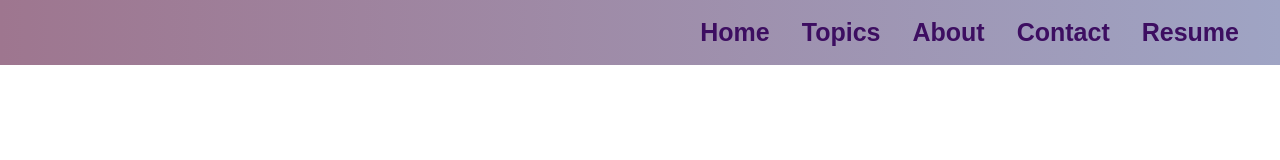
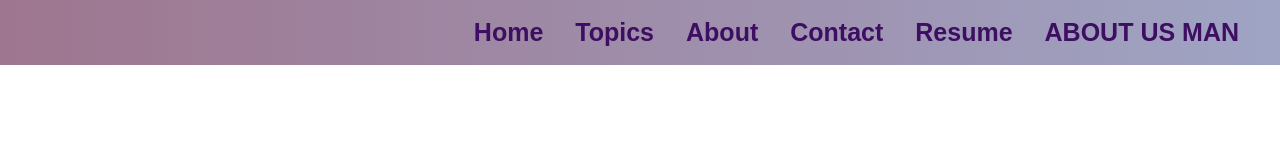
Before and after one commit to the-raja/Hamburger-Menu-Bar, a plain HTML site: page index.html in a window 1280 px wide. Drawn offline with Linux system fonts and the light colour scheme.

Commit message:
Added 2 Menu items

```diff
--- a/index.html
+++ b/index.html
@@ -25,6 +25,7 @@
         <li>About</li>
         <li>Contact</li>
         <li>Resume</li>
+        <li>ABOUT US MAN</li>
       </ul>
     </section>
   </body>
```
